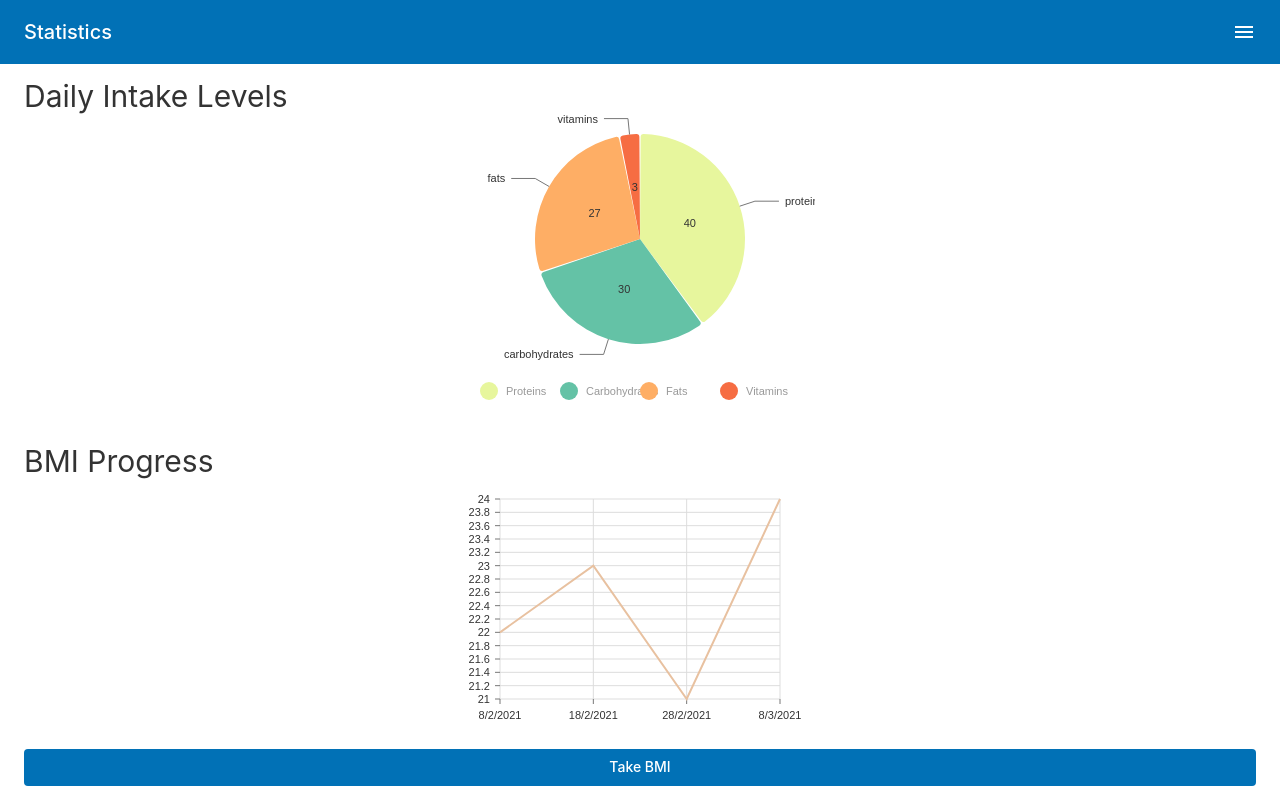
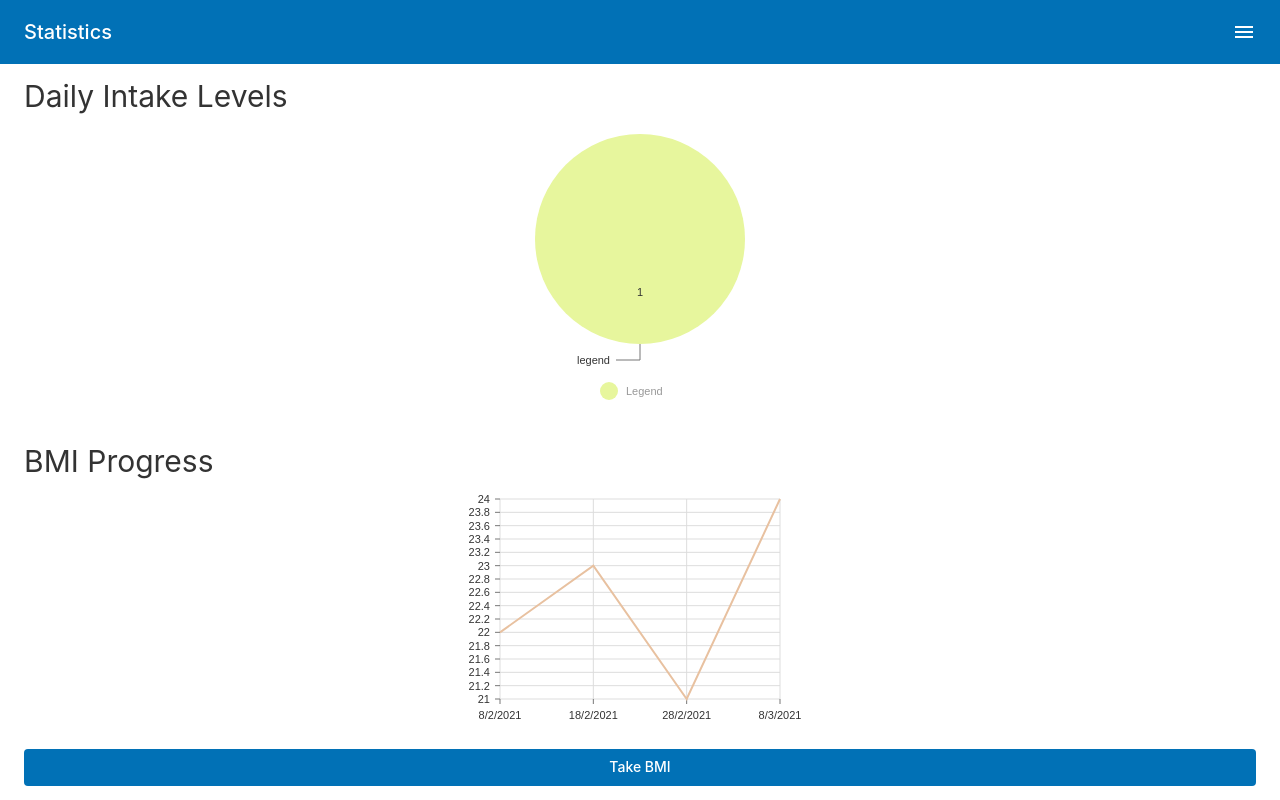
Before and after one commit to Sdrummolo/acme-fitness-v1.0, a React (Create React App) app: page /statistics in a window 1280 px wide. Built offline with nearby package versions, Linux system fonts and the light colour scheme.

Commit message:
added Pie logic

```diff
--- a/src/components/AppContext.js
+++ b/src/components/AppContext.js
@@ -13,7 +13,7 @@ export const AppProvider = (props) => {
   });
   const [currPage, setCurrPage] = useState(null);
   const [caloricGoal, setCaloricGoal] = useState(null);
-  // const [BMI, setBMI] = useState(null);
+  const [BMI, setBMI] = useState(null);
   const [consumedCalories, setConsumedCalories] = useState(0);
   const [listData, setListData] = useState([]);
   // const [dayPieData, setDayPieData] = useState([]);
@@ -86,9 +86,9 @@ export const AppProvider = (props) => {
     );
   };
 
-  // const calcBMI = () => {
-  //   setBMI((userData.weight / userData.height / userData.height) * 10000);
-  // };
+  const calcBMI = () => {
+    setBMI((userData.weight / userData.height / userData.height) * 10000);
+  };
 
   return (
     <AppContext.Provider
@@ -107,7 +107,7 @@ export const AppProvider = (props) => {
         setUserData: setUserData,
         setCaloricGoal: setCaloricGoal,
         // setBMI: setBMI,
-        // setListData: setListData,
+        setListData: setListData,
         setConsumedCalories: setConsumedCalories,
         setCurrPage: setCurrPage,
       }}
--- a/src/components/Pie.js
+++ b/src/components/Pie.js
@@ -1,4 +1,5 @@
-import React from "react";
+import React, { useState, useEffect, useContext } from "react";
+import { AppContext } from "./AppContext";
 import { makeStyles } from "@material-ui/core/styles";
 import { ResponsivePie } from "@nivo/pie";
 
@@ -13,43 +14,65 @@ const useStyles = makeStyles({
 
 const pieColors = ["#E7F69D", "#64C2A6", "#FEAE65", "#F66D43"];
 
-const pieData = [
+const placeholderData = [
   {
-    id: "proteins",
-    label: "Proteins",
-    value: 40,
-  },
-  {
-    id: "carbohydrates",
-    label: "Carbohydrates",
-    value: 30,
-  },
-  {
-    id: "fats",
-    label: "Fats",
-    value: 27,
-  },
-  {
-    id: "vitamins",
-    label: "Vitamins",
-    value: 3,
+    id: "legend",
+    label: "Legend",
+    value: 1,
   },
 ];
 
+const placeholderColor = ["#E7F69D"];
+
 const Pie = () => {
+  const { listData } = useContext(AppContext);
+  const [pieData, setPieData] = useState([
+    // Temporarely handling pie data with state, but I will move the data to a JSON file later
+    { id: "protein", label: "Protein", value: 0 },
+    { id: "fat", label: "Fat", value: 0 },
+    { id: "carbohydrate", label: "Carbohydrate", value: 0 },
+  ]);
   const classes = useStyles();
+
+  // Update Pie data
+  useEffect(() => {
+    listData.forEach((item) => {
+      for (const n in item.data.foodNutrients) {
+        if (item.data.foodNutrients[n].nutrientId === 1003) {
+          let newState = [...pieData];
+          newState[0].value += Math.round(
+            item.quantity * (item.data.foodNutrients[n].value / 100)
+          );
+          setPieData(newState);
+        } else if (item.data.foodNutrients[n].nutrientId === 1004) {
+          let newState = [...pieData];
+          newState[1].value += Math.round(
+            item.quantity * (item.data.foodNutrients[n].value / 100)
+          );
+          setPieData(newState);
+        } else if (item.data.foodNutrients[n].nutrientId === 1005) {
+          let newState = [...pieData];
+          newState[2].value += Math.round(
+            item.quantity * (item.data.foodNutrients[n].value / 100)
+          );
+          setPieData(newState);
+        }
+      }
+    });
+  }, [listData]);
 
   return (
     <div className={classes.pieContainer}>
       <ResponsivePie
-        data={pieData}
+        data={listData.length > 0 ? pieData : placeholderData}
         margin={{ top: 20, right: 20, bottom: 70, left: 20 }}
         padAngle={0.7}
         cornerRadius={3}
-        colors={pieColors}
+        colors={listData.length > 0 ? pieColors : placeholderColor}
         enableRadialLabels={false}
         sliceLabelsSkipAngle={10}
         sliceLabelsTextColor="#333333"
+        isInteractive={true}
         legends={[
           {
             anchor: "bottom",
--- a/src/components/ResetDialog.js
+++ b/src/components/ResetDialog.js
@@ -11,7 +11,9 @@ import {
 } from "@material-ui/core";
 
 const ResetDialog = ({ isOpen, handleState }) => {
-  const { setUserData, setIsAuthenticated } = useContext(AppContext);
+  const { setUserData, setIsAuthenticated, setListData } = useContext(
+    AppContext
+  );
   const history = useHistory();
 
   const handleReset = () => {
@@ -22,6 +24,7 @@ const ResetDialog = ({ isOpen, handleState }) => {
       height: null,
       activity: null,
     });
+    setListData([]);
     setIsAuthenticated(false);
     history.push("/welcome");
   };
--- a/src/components/TodayFoodList.js
+++ b/src/components/TodayFoodList.js
@@ -14,6 +14,7 @@ const useStyles = makeStyles({
   list: {
     borderRadius: "5px",
     backgroundColor: "#f6f6f6",
+    marginBottom: "20px",
   },
   listItem: {
     display: "flex",
@@ -40,6 +41,7 @@ const TodayFoodList = () => {
   const classes = useStyles();
 
   const items = listData.map((item, key) => {
+    console.log(key);
     // Find Energy per 1g of the item and multiply by quantity
     let totCalories = 0;
     for (const n in item.data.foodNutrients) {
@@ -50,7 +52,8 @@ const TodayFoodList = () => {
       }
     }
     return (
-      <ListItem key={key} className={classes.listItem}>
+      <>
+        <ListItem key={key} className={classes.listItem} e>
           <ListItemText className={classes.title}>
             {item.data.lowercaseDescription}
           </ListItemText>
@@ -60,14 +63,17 @@ const TodayFoodList = () => {
           <ListItemText className={classes.calories}>
             {totCalories}Kcal
           </ListItemText>
-        <IconButton edge="end" onClick={() => removeItem(key)}>
-          <DeleteIcon />
+          <IconButton edge="end" onClick={() => removeItem(key)} size="small">
+            <DeleteIcon color="secondary" j />
           </IconButton>
         </ListItem>
+
+        {key < listData.length - 1 ? <Divider /> : null}
+      </>
     );
   });
 
-  return <List dense={true}>{items}</List>;
+  return <List className={classes.list}>{items}</List>;
 };
 
 export default TodayFoodList;
--- a/src/pages/Settings.js
+++ b/src/pages/Settings.js
@@ -43,7 +43,7 @@ const useStyles = makeStyles((theme) => ({
 }));
 
 const Settings = () => {
-  const { setCurrPage, setUserData } = useContext(AppContext);
+  const { setCurrPage, setUserData, setListData } = useContext(AppContext);
   const [values, setValues] = useState({
     age: null,
     sex: null,
```
Lines whose indentation alone changed are shown as unchanged.
